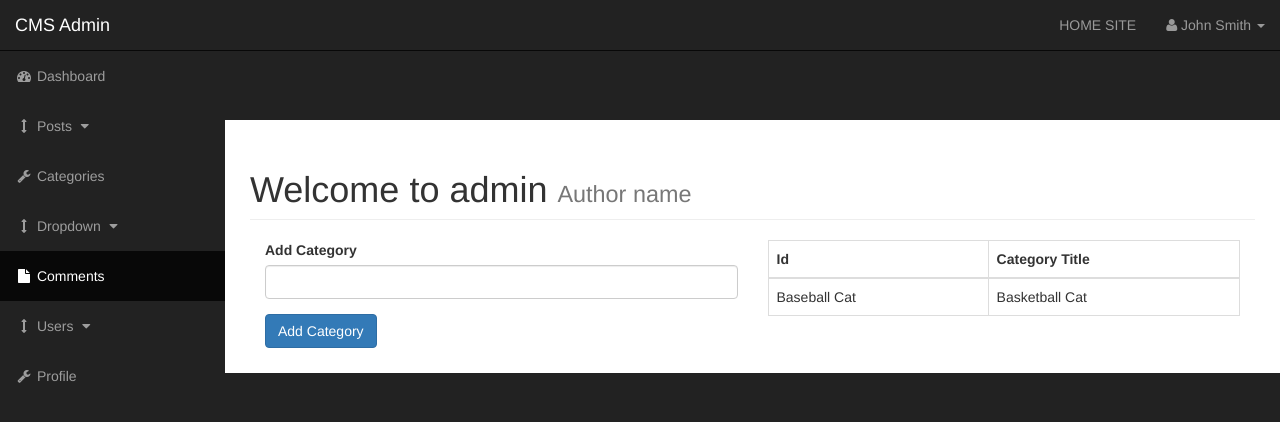
After one commit to marionlo/CMS-Blog, a PHP site: page /admin/categories.php in a window 1280 px wide. The commit adds this page. Shown: the top 422 px of the page. Run offline with PHP 8.4, Linux system fonts and the light colour scheme.

Commit message:
create admin category page

```diff
--- /dev/null
+++ b/admin/categories.php
@@ -0,0 +1,59 @@
+<?php include "includes/header.php" ?>
+<div id="wrapper">
+
+        <!-- Navigation -->
+    <?php include "includes/navigation.php" ?>
+
+        <div id="page-wrapper">
+
+            <div class="container-fluid">
+
+                <!-- Page Heading -->
+                <div class="row">
+                    <div class="col-lg-12">
+                        <h1 class="page-header">
+                            Welcome to admin
+                            <small>Author name</small>
+                        </h1>
+                        <div class="col-xs-6">
+                            <form action="">
+                                <div class="form-group">
+                                    <label for="cat-title">Add Category</label>
+                                    <input class="form-control" type="text" name="cat_title">
+                                </div>
+                                <div class="form-group">
+                                    <input class="btn btn-primary" type="submit" name="submit" value="Add Category">
+                                </div>
+
+                            </form>
+                        </div><!-- Add Category Form -->
+
+                    <div class="col-xs-6">
+                        <table class="table table-bordered">
+                            <thead>
+                                <tr>
+                                    <th>Id</th>
+                                    <th>Category Title</th>
+                                </tr>
+                            </thead>
+                            <tbody>
+                                <tr>
+                                     <td>Baseball Cat</td>
+                                     <td>Basketball Cat</td>
+
+                                </tr>
+                            </tbody>
+                        </table>
+                    </div>
+
+                    </div>
+                    </div>
+                <!-- /.row -->
+
+            </div>
+            <!-- /.container-fluid -->
+
+        </div>
+        <!-- /#page-wrapper -->
+
+    <?php include "includes/footer.php" ?>
--- a/admin/includes/header.php
+++ b/admin/includes/header.php
@@ -1,3 +1,4 @@
+<?php include "../includes/header.php" ?>
 <!DOCTYPE html>
 <html lang="en">
 
--- a/admin/includes/navigation.php
+++ b/admin/includes/navigation.php
@@ -7,105 +7,16 @@
                     <span class="icon-bar"></span>
                     <span class="icon-bar"></span>
                 </button>
-                <a class="navbar-brand" href="index.html">SB Admin</a>
+                <a class="navbar-brand" href="index.html">CMS Admin</a>
             </div>
             <!-- Top Menu Items -->
             <ul class="nav navbar-right top-nav">
                 <li><a href="..index.php">HOME SITE</a></li>
                 <li class="dropdown">
-                    <a href="#" class="dropdown-toggle" data-toggle="dropdown"><i class="fa fa-envelope"></i> <b class="caret"></b></a>
-                    <ul class="dropdown-menu message-dropdown">
-                        <li class="message-preview">
-                            <a href="#">
-                                <div class="media">
-                                    <span class="pull-left">
-                                        <img class="media-object" src="http://placehold.it/50x50" alt="">
-                                    </span>
-                                    <div class="media-body">
-                                        <h5 class="media-heading">
-                                            <strong>John Smith</strong>
-                                        </h5>
-                                        <p class="small text-muted"><i class="fa fa-clock-o"></i> Yesterday at 4:32 PM</p>
-                                        <p>Lorem ipsum dolor sit amet, consectetur...</p>
-                                    </div>
-                                </div>
-                            </a>
-                        </li>
-                        <li class="message-preview">
-                            <a href="#">
-                                <div class="media">
-                                    <span class="pull-left">
-                                        <img class="media-object" src="http://placehold.it/50x50" alt="">
-                                    </span>
-                                    <div class="media-body">
-                                        <h5 class="media-heading">
-                                            <strong>John Smith</strong>
-                                        </h5>
-                                        <p class="small text-muted"><i class="fa fa-clock-o"></i> Yesterday at 4:32 PM</p>
-                                        <p>Lorem ipsum dolor sit amet, consectetur...</p>
-                                    </div>
-                                </div>
-                            </a>
-                        </li>
-                        <li class="message-preview">
-                            <a href="#">
-                                <div class="media">
-                                    <span class="pull-left">
-                                        <img class="media-object" src="http://placehold.it/50x50" alt="">
-                                    </span>
-                                    <div class="media-body">
-                                        <h5 class="media-heading">
-                                            <strong>John Smith</strong>
-                                        </h5>
-                                        <p class="small text-muted"><i class="fa fa-clock-o"></i> Yesterday at 4:32 PM</p>
-                                        <p>Lorem ipsum dolor sit amet, consectetur...</p>
-                                    </div>
-                                </div>
-                            </a>
-                        </li>
-                        <li class="message-footer">
-                            <a href="#">Read All New Messages</a>
-                        </li>
-                    </ul>
-                </li>
-                <li class="dropdown">
-                    <a href="#" class="dropdown-toggle" data-toggle="dropdown"><i class="fa fa-bell"></i> <b class="caret"></b></a>
-                    <ul class="dropdown-menu alert-dropdown">
-                        <li>
-                            <a href="#">Alert Name <span class="label label-default">Alert Badge</span></a>
-                        </li>
-                        <li>
-                            <a href="#">Alert Name <span class="label label-primary">Alert Badge</span></a>
-                        </li>
-                        <li>
-                            <a href="#">Alert Name <span class="label label-success">Alert Badge</span></a>
-                        </li>
-                        <li>
-                            <a href="#">Alert Name <span class="label label-info">Alert Badge</span></a>
-                        </li>
-                        <li>
-                            <a href="#">Alert Name <span class="label label-warning">Alert Badge</span></a>
-                        </li>
-                        <li>
-                            <a href="#">Alert Name <span class="label label-danger">Alert Badge</span></a>
-                        </li>
-                        <li class="divider"></li>
-                        <li>
-                            <a href="#">View All</a>
-                        </li>
-                    </ul>
-                </li>
-                <li class="dropdown">
                     <a href="#" class="dropdown-toggle" data-toggle="dropdown"><i class="fa fa-user"></i> John Smith <b class="caret"></b></a>
                     <ul class="dropdown-menu">
                         <li>
                             <a href="#"><i class="fa fa-fw fa-user"></i> Profile</a>
-                        </li>
-                        <li>
-                            <a href="#"><i class="fa fa-fw fa-envelope"></i> Inbox</a>
-                        </li>
-                        <li>
-                            <a href="#"><i class="fa fa-fw fa-gear"></i> Settings</a>
                         </li>
                         <li class="divider"></li>
                         <li>
@@ -114,6 +25,7 @@
                     </ul>
                 </li>
             </ul>
+
             <!-- Sidebar Menu Items - These collapse to the responsive navigation menu on small screens -->
             <div class="collapse navbar-collapse navbar-ex1-collapse">
                 <ul class="nav navbar-nav side-nav">
@@ -121,19 +33,18 @@
                         <a href="index.html"><i class="fa fa-fw fa-dashboard"></i> Dashboard</a>
                     </li>
                     <li>
-                        <a href="charts.html"><i class="fa fa-fw fa-bar-chart-o"></i> Charts</a>
+                        <a href="javascript:;" data-toggle="collapse" data-target="#posts_dropdown"><i class="fa fa-fw fa-arrows-v"></i> Posts <i class="fa fa-fw fa-caret-down"></i></a>
+                        <ul id="posts_dropdown" class="collapse">
+                            <li>
+                                <a href="#">View All Posts</a>
+                            </li>
+                            <li>
+                                <a href="#">Add Posts</a>
+                            </li>
+                        </ul>
                     </li>
                     <li>
-                        <a href="tables.html"><i class="fa fa-fw fa-table"></i> Tables</a>
-                    </li>
-                    <li>
-                        <a href="forms.html"><i class="fa fa-fw fa-edit"></i> Forms</a>
-                    </li>
-                    <li>
-                        <a href="bootstrap-elements.html"><i class="fa fa-fw fa-desktop"></i> Bootstrap Elements</a>
-                    </li>
-                    <li>
-                        <a href="bootstrap-grid.html"><i class="fa fa-fw fa-wrench"></i> Bootstrap Grid</a>
+                        <a href="bootstrap-grid.html"><i class="fa fa-fw fa-wrench"></i> Categories</a>
                     </li>
                     <li>
                         <a href="javascript:;" data-toggle="collapse" data-target="#demo"><i class="fa fa-fw fa-arrows-v"></i> Dropdown <i class="fa fa-fw fa-caret-down"></i></a>
@@ -147,10 +58,21 @@
                         </ul>
                     </li>
                     <li class="active">
-                        <a href="blank-page.html"><i class="fa fa-fw fa-file"></i> Blank Page</a>
+                        <a href="blank-page.html"><i class="fa fa-fw fa-file"></i> Comments</a>
                     </li>
                     <li>
-                        <a href="index-rtl.html"><i class="fa fa-fw fa-dashboard"></i> RTL Dashboard</a>
+                        <a href="javascript:;" data-toggle="collapse" data-target="#users_dropdown"><i class="fa fa-fw fa-arrows-v"></i> Users <i class="fa fa-fw fa-caret-down"></i></a>
+                        <ul id="#users_dropdown" class="collapse">
+                            <li>
+                                <a href="#">Dropdown Item</a>
+                            </li>
+                            <li>
+                                <a href="#">Dropdown Item</a>
+                            </li>
+                        </ul>
+                    </li>
+                    <li>
+                        <a href="bootstrap-grid.html"><i class="fa fa-fw fa-wrench"></i> Profile</a>
                     </li>
                 </ul>
             </div>
```
